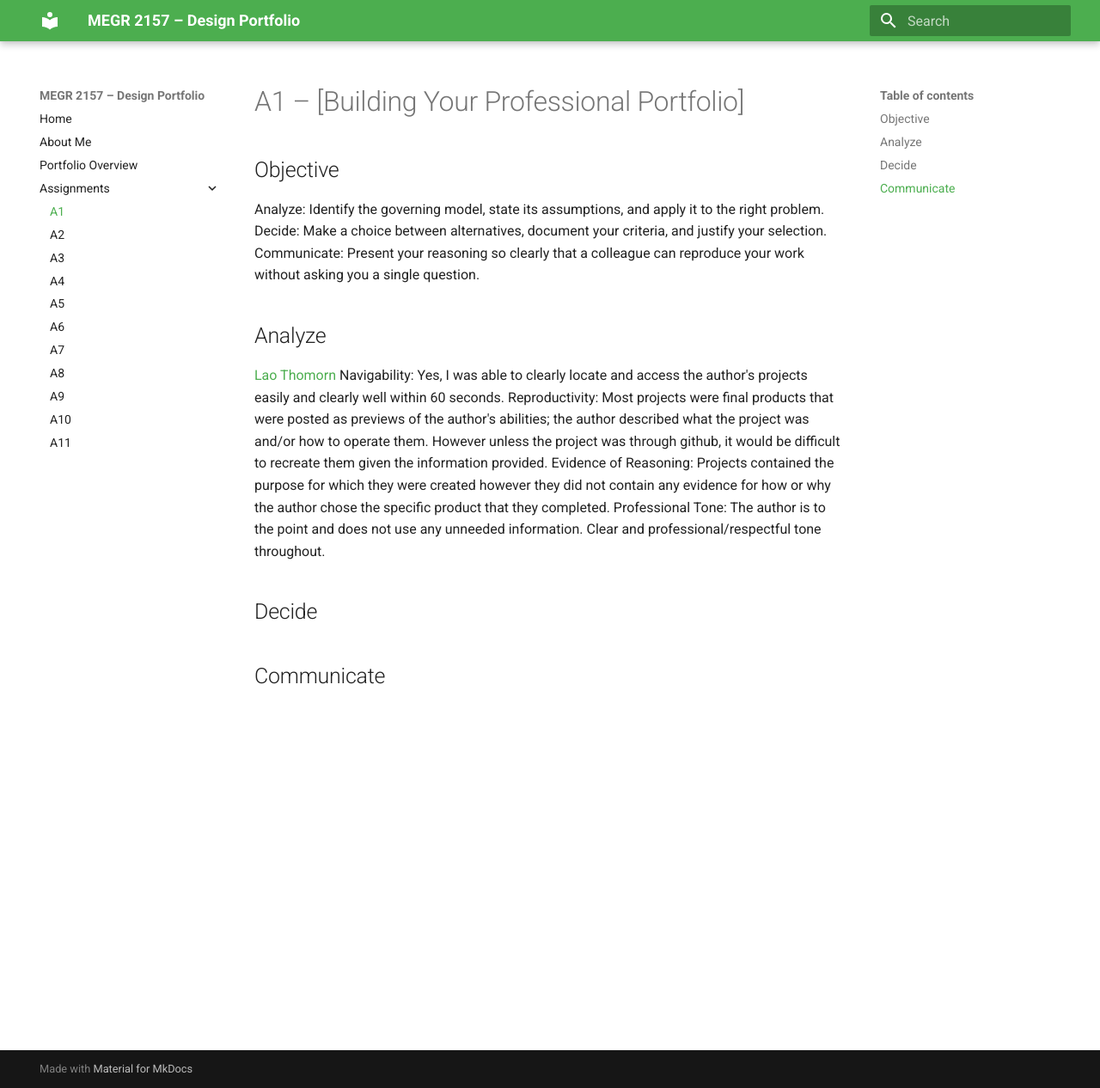
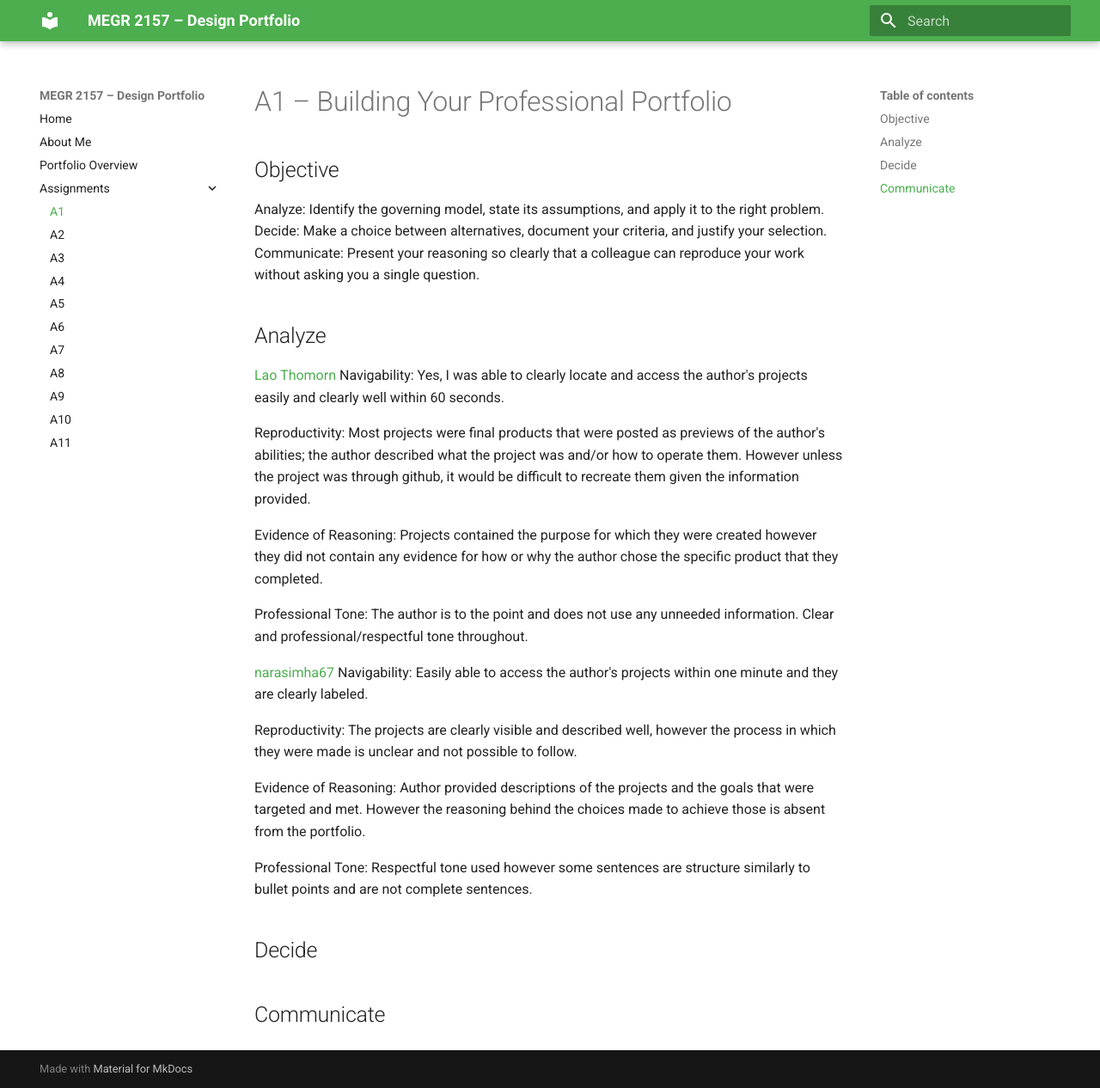
Before and after one commit to nnicho12/Noah-Nicholson-Portfolio, an MkDocs documentation site: the page built from docs/assignments/A01/index.md, in a window 1280 px wide and 1266 px high. Shown: the whole window at 86% size. Built offline with MkDocs 1.6.1 and Material for MkDocs 9.7.7, drawn with Linux system fonts in a browser that asks for light colours.

Commit message:
Fix formatting in A1 portfolio index markdown

```diff
--- a/docs/assignments/A01/index.md
+++ b/docs/assignments/A01/index.md
@@ -1,4 +1,4 @@
-# A1 – [Building Your Professional Portfolio]
+# A1 – Building Your Professional Portfolio
 
 ## Objective
 Analyze: Identify the governing model, state its assumptions, and apply it to the right problem.
@@ -8,9 +8,22 @@ Communicate: Present your reasoning so clearly that a colleague can reproduce yo
 ## Analyze
 [Lao Thomorn](https://myportfolio-7s0.pages.dev/)
 Navigability: Yes, I was able to clearly locate and access the author's projects easily and clearly well within 60 seconds.
+
 Reproductivity: Most projects were final products that were posted as previews of the author's abilities; the author described what the project was and/or how to operate them. However unless the project was through github, it would be difficult to recreate them given the information provided.
+
 Evidence of Reasoning: Projects contained the purpose for which they were created however they did not contain any evidence for how or why the author chose the specific product that they completed.
+
 Professional Tone: The author is to the point and does not use any unneeded information. Clear and professional/respectful tone throughout.
+
+
+[narasimha67](https://narasimha67-mech.github.io/Narasimha_cad_portfilio/)
+Navigability: Easily able to access the author's projects within one minute and they are clearly labeled.
+
+Reproductivity: The projects are clearly visible and described well, however the process in which they were made is unclear and not possible to follow.
+
+Evidence of Reasoning: Author provided descriptions of the projects and the goals that were targeted and met. However the reasoning behind the choices made to achieve those is absent from the portfolio.
+
+Professional Tone: Respectful tone used however some sentences are structure similarly to bullet points and are not complete sentences.
 
 ## Decide
 
```
